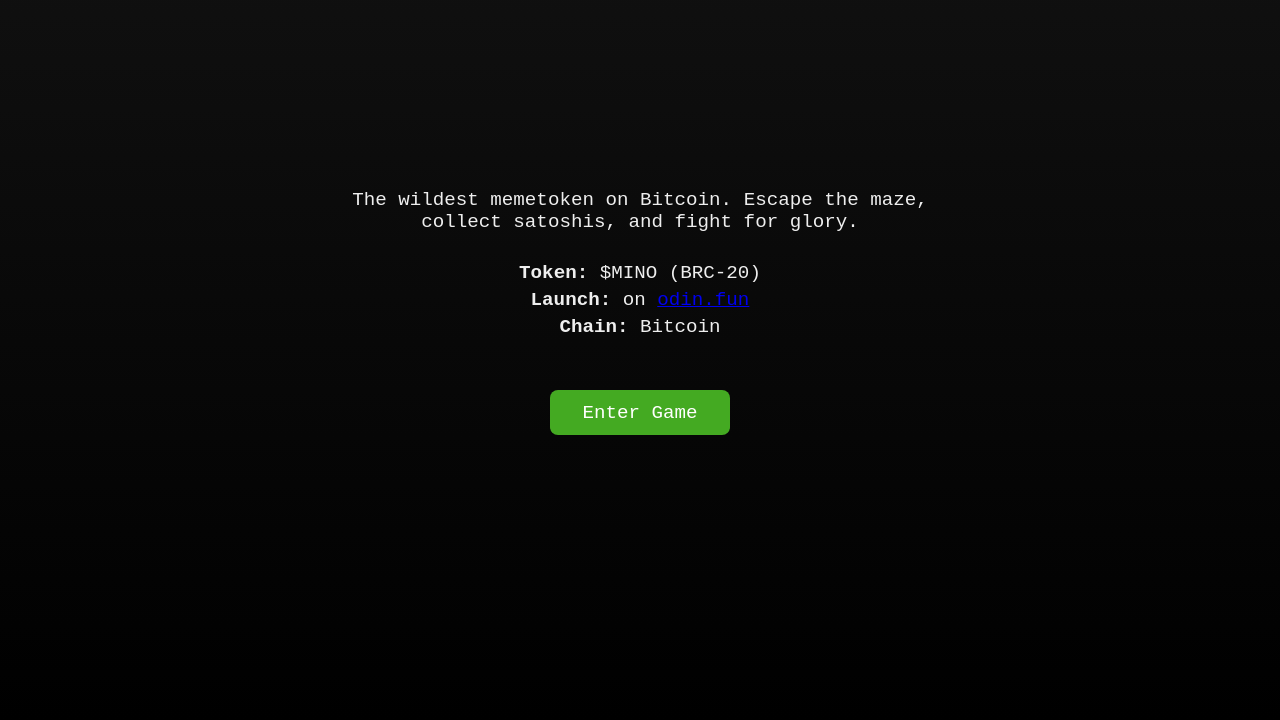
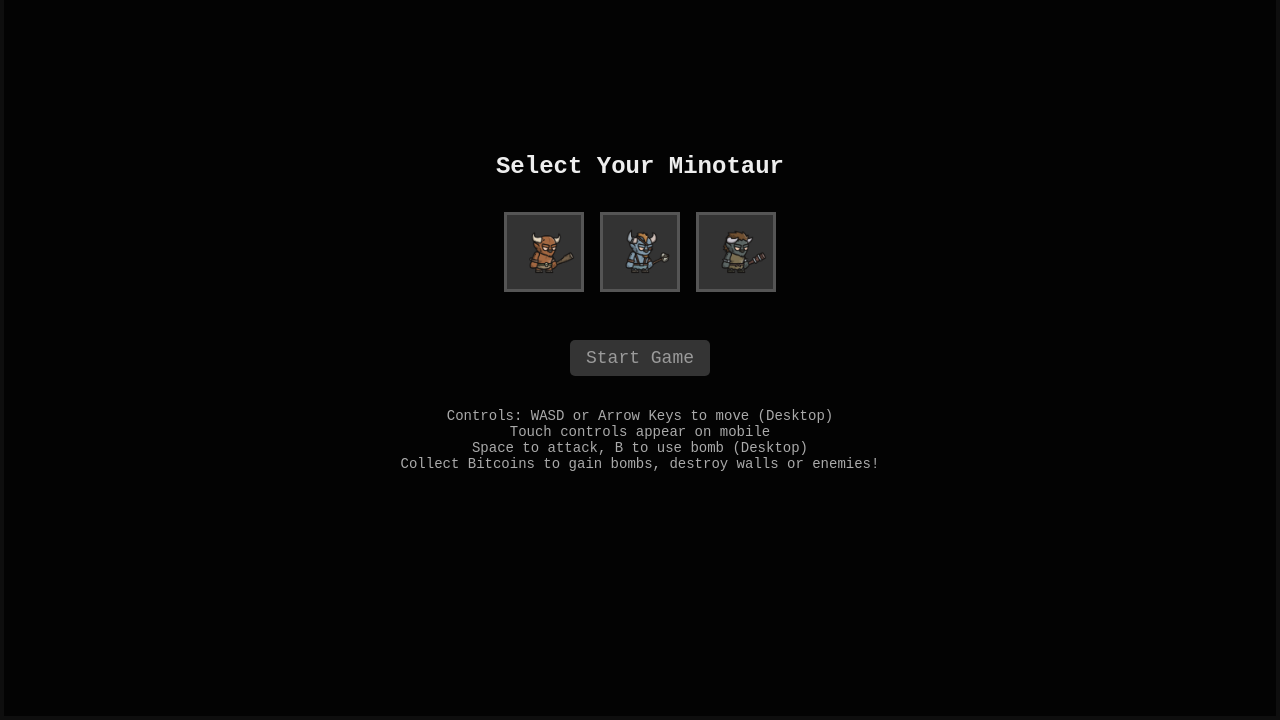
Before and after one commit to guidias1961/minotaur, a website: page public/index.html in a window 1280 px wide. Shown: the part 80-800 px from the top of the page. Drawn offline with Linux system fonts and the light colour scheme.

Commit message:
update: alterações gerais

```diff
--- a/public/index.html
+++ b/public/index.html
@@ -109,7 +109,7 @@
             font-family: 'Courier New', monospace;
         }
         button:hover {
-background-color: #66cc44;
+            background-color: #6c4;
         }
         button:disabled {
             background-color: #555;
@@ -268,78 +268,9 @@
                 display: block;
             }
         }
-#tokenIntro {
-    position: absolute;
-    top: 0;
-    left: 0;
-    width: 100vw;
-    height: 100vh;
-    background: linear-gradient(#111, #000);
-    color: #eee;
-    font-family: 'Courier New', monospace;
-    display: flex;
-    flex-direction: column;
-    justify-content: center;
-    align-items: center;
-    text-align: center;
-    z-index: 50;
-    padding: 2rem;
-    box-sizing: border-box;
-}
-
-#tokenIntro h1 {
-    font-size: clamp(2rem, 6vw, 3rem);
-    color: gold;
-    margin-bottom: 1rem;
-}
-
-#tokenIntro p {
-    max-width: 600px;
-    margin-bottom: 1.5rem;
-    font-size: clamp(1rem, 2.5vw, 1.2rem);
-}
-
-#tokenIntro ul {
-    list-style: none;
-    padding: 0;
-    margin-bottom: 2rem;
-    font-size: clamp(1rem, 2.5vw, 1.2rem);
-}
-
-#tokenIntro li {
-    margin: 0.3rem 0;
-}
-
-#tokenIntro button {
-    background-color: #4a2;
-    color: white;
-    font-size: 1.2rem;
-    padding: 0.7rem 2rem;
-    border: none;
-    border-radius: 8px;
-    cursor: pointer;
-}
-
-#tokenIntro button:hover {
-    background-color: #6c4;
-}
-function enterGame() {
-    document.getElementById('tokenIntro').style.display = 'none';
-}
-
     </style>
 </head>
 <body>
-<div id="tokenIntro">
-    <h1>$MINO — Minotaur Maze</h1>
-    <p>The wildest memetoken on Bitcoin. Escape the maze, collect satoshis, and fight for glory.</p>
-    <ul>
-        <li><strong>Token:</strong> $MINO (BRC-20)</li>
-        <li><strong>Launch:</strong> on <a href="https://odin.fun" target="_blank">odin.fun</a></li>
-        <li><strong>Chain:</strong> Bitcoin</li>
-    </ul>
-    <button onclick="enterGame()">Enter Game</button>
-</div>
 
     <h1>Minotaur Maze</h1>
     <div id="gameContainer">
```
